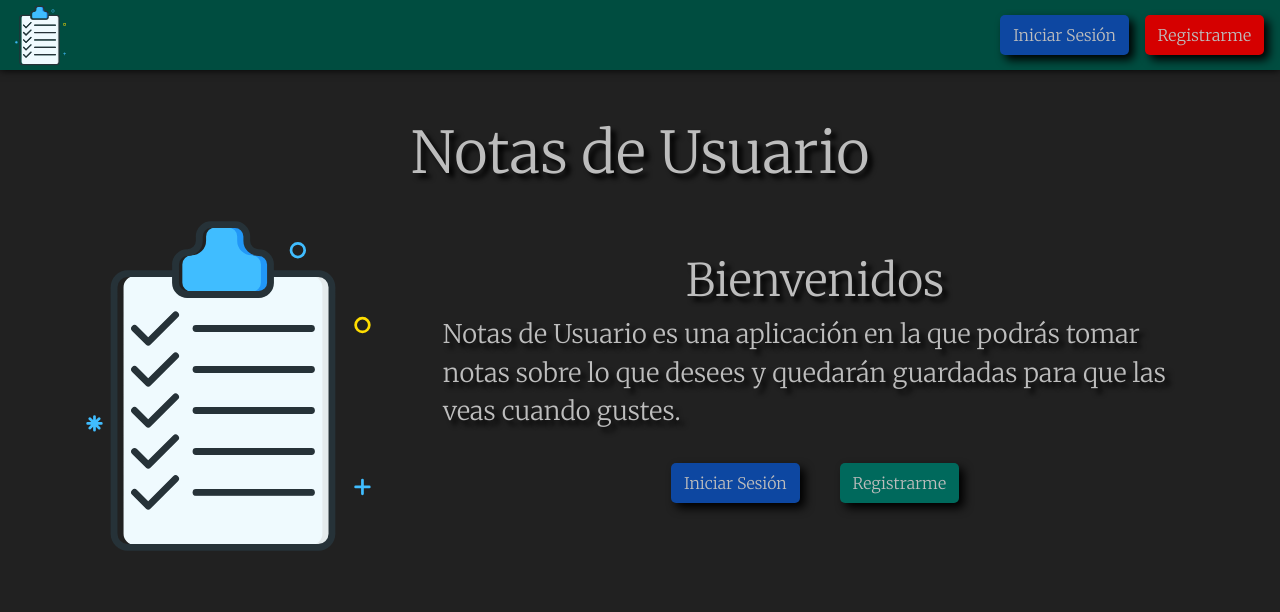
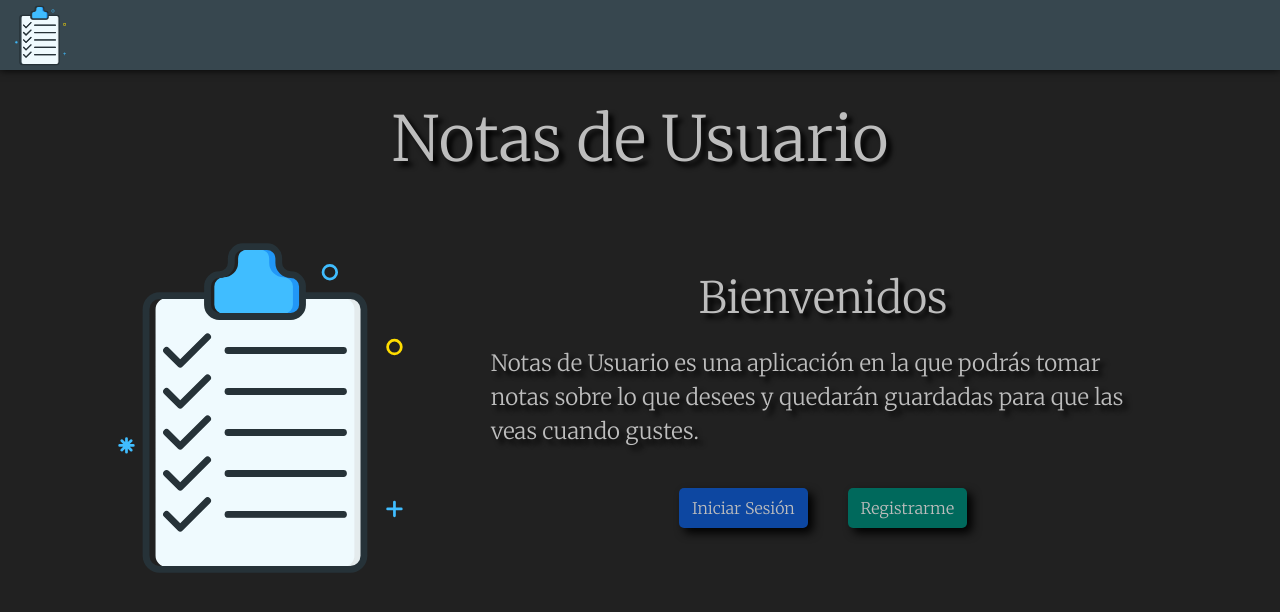
Before and after one commit to cris-al/user-notes-client, a React (Create React App) app: page / in a window 1280 px wide. Shown: the top 612 px of the page. Built offline with nearby package versions, Linux system fonts and the light colour scheme.

Commit message:
arreglos de estilos generales

```diff
--- a/src/App.js
+++ b/src/App.js
@@ -1,7 +1,7 @@
 import "bootstrap/dist/css/bootstrap.min.css";
 import "./App.css";
 import { Routes, Route } from "react-router-dom";
-import { privateRoutes } from "./routes/routes";
+import { privateRoutes, publicRoutes } from "./routes/routes";
 import Home from "./components/Home/Home";
 import Layout from "components/Layout/Layout";
 import Login from "./components/login/Login";
@@ -17,10 +17,10 @@ function App() {
       <div className="app">
         <WindowsSize>
           <Routes>
-            <Route exact path="/" element={<Main />} />
+            <Route exact path={publicRoutes.MAIN} element={<Main />} />
             <Route path={privateRoutes.HOME} element={<Home />} />
-            <Route path={privateRoutes.LOGIN} element={<Login />} />
-            <Route path={privateRoutes.REGISTER} element={<Register />} />
+            <Route path={publicRoutes.LOGIN} element={<Login />} />
+            <Route path={publicRoutes.REGISTER} element={<Register />} />
             <Route path={privateRoutes.NOTES} element={<Notes />} />
             <Route path={privateRoutes.CREATEFORM} element={<NotesForm />} />
             <Route
--- a/src/components/Header/Header.jsx
+++ b/src/components/Header/Header.jsx
@@ -1,6 +1,6 @@
 import Button from "../common/Button";
-import { privateRoutes } from "../../routes/routes";
-import {
+import { publicRoutes } from "routes/routes";
+import { LinkStyledButton,
   HeaderContainer,
   LinkStyled,
   LinksContainer,
@@ -19,20 +19,10 @@ export default function Header({ show, setShow }) {
   return (
     <HeaderContainer>
       <Image src={NotesIcon} alt="imagen" />
-      <div className="d-flex gap-3">
-        <Button
-          text="Iniciar Sesión"
-          onClick={handleShow}
-          backgroundColor={Colors.background.blue}
-          backgroundHover={Colors.hover.blue}
-        />
-        <Button
-          text="Registrarme"
-          onClick={handleShow}
-          backgroundColor={Colors.background.red}
-          backgroundHover={Colors.hover.red}
-        />
-      </div>
+      {/* <div className="d-flex gap-3">
+        <LinkStyledButton to={publicRoutes.LOGIN}>Iniciar Sesión</LinkStyledButton>
+        <LinkStyledButton to={publicRoutes.REGISTER}>Registrarme</LinkStyledButton>
+      </div> */}
       {/* <LinksContainer>
         <LinkStyled to={privateRoutes.NOTES}>
           <Paragraph>Notas</Paragraph>
--- a/src/components/Header/headerStyled/HeaderStyled.js
+++ b/src/components/Header/headerStyled/HeaderStyled.js
@@ -1,18 +1,12 @@
 import styled from "styled-components";
 import { Colors } from "../../../themes/themes";
 import { Link } from "react-router-dom";
-import { Navbar } from "react-bootstrap";
-
-export const NavBarStyled = styled(Navbar)`
-  background-color: ${Colors.background.blue};
-  box-shadow: 0 0 8px ${Colors.shadow.black};
-`;
 
 export const HeaderContainer = styled.div`
   display: flex;
   justify-content: space-between;
   align-items: center;
-  background-color: ${Colors.background.darkGreen};
+  background-color: ${Colors.background.darkGrey};
   height: 60px;
   padding-right: 1rem;
   padding-left: 0.5rem;
@@ -37,6 +31,17 @@ export const LinkStyled = styled(Link)`
   }
 `;
 
+export const LinkStyledButton = styled(Link)`
+  text-decoration: none;
+  color: ${Colors.word.grey};
+  border: 1px solid ${Colors.background.green};
+  border-radius: 5px;
+  padding: 0.5rem 1rem;
+  &:hover {
+    color: ${Colors.hover.grey};
+  }
+`;
+
 export const Paragraph = styled.p`
   font-size: 0.9rem;
 `;
--- a/src/components/Home/homeStyled/HomeStyled.js
+++ b/src/components/Home/homeStyled/HomeStyled.js
@@ -3,63 +3,19 @@ import { Colors } from "../../../themes/themes";
 
 export const HomeContainer = styled.div`
   display: flex;
+  justify-content: center;
+  align-items: center;
   flex-direction: column;
+  padding: 1rem 0.5rem;
+  width: 100%;
 `;
 
-export const Card = styled.div`
+export const NoteContainer = styled.div`
   display: flex;
   flex-direction: column;
-  padding: 0 1rem 1rem 1rem;
-  background-color: ${Colors.background.blue};
-  transition: 0.5s;
-  height: 220px;
-  box-shadow: 0 0 8px ${Colors.shadow.black};
-  @media screen and (min-width: 375px) {
-    height: 300px;
-  }
-`;
-
-export const Container = styled.div`
-  overflow-y: auto;
-  ::-webkit-scrollbar {
-    width: 5px;
-  }
-  ::-webkit-scrollbar-thumb {
-    background: ${Colors.background.green};
-    border-radius: 5px;
-  }
-  ::-webkit-scrollbar-thumb:hover {
-    background: ${Colors.hover.green};
-  }
-`;
-
-export const Div = styled.div`
-  margin: 1rem 0;
-`;
-
-export const Text = styled.h3`
-  font-size: 1.1rem;
-`;
-
-export const Paragraph = styled.p`
-  font-size: 0.9rem;
-`;
-
-export const Image = styled.img`
+  background-color: ${Colors.background.darkGrey};
+  height: 100vh;
   width: 100%;
-  height: 150px;
-  object-fit: cover;
-  border-radius: 5px;
-  &:hover {
-    box-shadow: 0 0 5px ${Colors.shadow.grey};
-  }
-  @media screen and (min-width: 375px) {
-    height: 240px;
-  }
-  @media screen and (min-width: 576px) {
-    height: 240px;
-    width: 240px;
-  }
 `;
 // export const CardContainer = styled.div`
 //   display: flex;
--- a/src/components/common/Title.jsx
+++ b/src/components/common/Title.jsx
@@ -1,9 +1,9 @@
 import styled from "styled-components";
-import { ResponsiveWidth } from "themes/themes";
+import { ResponsiveWidth, Colors } from "themes/themes";
 
 const Text = styled.h1`
   font-size: 1.8rem;
-  text-shadow: 2px 2px 10px black;
+  text-shadow: 5px 5px 5px ${Colors.shadow.black};
   @media screen and (min-width: ${ResponsiveWidth.sm}) {
     font-size: 2.3rem;
   }
--- a/src/components/main/Main.jsx
+++ b/src/components/main/Main.jsx
@@ -1,46 +1,32 @@
-import { useNavigate } from "react-router-dom";
-import { privateRoutes } from "routes/routes";
 import { MainContainer, Container2, Title, Container1, Image, Paragraph,
   ButtonContainer, SubTitle } from "./mainStyled/MainsStyled";
 import NotesIcon from "assets/notes-icon.svg";
 import Button from "components/common/Button";
 import { Colors } from "themes/themes";
+import { useMain } from "./hook/useMain";
+import { title, subTitle, paragraph, textButtonRegister, textButtonSession } from "./text/index";
 
 export default function Main() {
-  const navigate = useNavigate();
+  const { toLogin, toRegister } = useMain();
 
-  function toLogin() {
-    navigate(privateRoutes.LOGIN);
-  }
-
-  function toRegister() {
-    navigate(privateRoutes.REGISTER);
-  }
   return (
-    <MainContainer className="my-4 my-sm-5">
-      <div className="d-flex text-center">
-        <Title>Notas de Usuario</Title>
-      </div>
+    <MainContainer>
+      <Title>{title}</Title>
       <Container1>
         <div>
           <Image src={NotesIcon} alt="icono de notas" />
         </div>
         <Container2>
-          <SubTitle>Bienvenidos</SubTitle>
-          <Paragraph>
-            Notas de Usuario es una aplicación en la que podrás tomar notas
-            sobre lo que desees y quedarán guardadas para que las veas cuando
-            gustes.
-          </Paragraph>
+          <SubTitle>{subTitle}</SubTitle>
+          <Paragraph>{paragraph}</Paragraph>
           <ButtonContainer>
             <Button
-              text="Iniciar Sesión"
+              text={textButtonSession}
               onClick={toLogin}
               backgroundColor={Colors.background.blue}
               backgroundHover={Colors.hover.blue}
             />
-
-            <Button text="Registrarme" onClick={toRegister} />
+            <Button text={textButtonRegister} onClick={toRegister} />
           </ButtonContainer>
         </Container2>
       </Container1>
--- /dev/null
+++ b/src/components/main/hook/useMain.js
@@ -0,0 +1,15 @@
+import { publicRoutes } from "routes/routes";
+import { useNavigate } from "react-router-dom";
+
+export const useMain = () => {
+    const navigate = useNavigate();
+
+    function toLogin() {
+        navigate(publicRoutes.LOGIN);
+    }
+
+    function toRegister() {
+        navigate(publicRoutes.REGISTER);
+    }
+    return { toLogin, toRegister };
+};
--- a/src/components/main/mainStyled/MainsStyled.js
+++ b/src/components/main/mainStyled/MainsStyled.js
@@ -1,4 +1,5 @@
 import styled from "styled-components";
+import { Colors, ResponsiveWidth } from "themes/themes";
 
 export const MainContainer = styled.div`
   display: flex;
@@ -6,6 +7,17 @@ export const MainContainer = styled.div`
   justify-content: center;
   flex-direction: column;
   gap: 1rem;
+  padding: 1rem 0.5rem;
+  @media screen and (min-width: ${ResponsiveWidth.xs}) {
+    padding: 1.5rem 0.6rem;
+  }
+  @media screen and (min-width: ${ResponsiveWidth.lg}) {
+    gap: 2rem;
+  }
+  @media screen and (min-width: ${ResponsiveWidth.xl}) {
+    padding: 2rem;
+    gap: 3rem;
+  }
 `;
 
 export const Container2 = styled.div`
@@ -13,13 +25,16 @@ export const Container2 = styled.div`
   justify-content: center;
   align-items: center;
   flex-direction: column;
-  padding: 1.5rem;
-
-  @media screen and (min-width: 375px) {
+  padding: 0.5rem 1rem;
+  gap: 1rem;
+  @media screen and (min-width: ${ResponsiveWidth.xs}) {
     padding: 1rem 2.3rem;
   }
-  @media screen and (min-width: 768px) {
+  @media screen and (min-width: ${ResponsiveWidth.md}) {
     padding: 1.5rem 2.8rem;
+  }
+  @media screen and (min-width: ${ResponsiveWidth.lg}) {
+    gap: 1.5rem;
   }
 `;
 
@@ -28,80 +43,99 @@ export const Container1 = styled.div`
   justify-content: center;
   align-items: center;
   flex-direction: column;
-  @media screen and (min-width: 576px) {
+  gap: 1rem;
+  @media screen and (min-width: ${ResponsiveWidth.sm}) {
     flex-direction: row;
     padding: 1rem;
   }
-  @media screen and (min-width: 992px) {
+  @media screen and (min-width: ${ResponsiveWidth.lg}) {
     padding: 0 3rem;
   }
 `;
 
 export const Title = styled.h1`
-  font-size: 1.8rem;
-  text-shadow: 5px 5px 5px black;
-  @media screen and (min-width: 576px) {
-    font-size: 2.3rem;
+  font-size: 1.9rem;
+  text-shadow: 5px 5px 5px ${Colors.shadow.black};
+  @media screen and (min-width: ${ResponsiveWidth.xs}) {
+    font-size: 2.2rem;
   }
-  @media screen and (min-width: 768px) {
-    font-size: 2.6rem;
+  @media screen and (min-width: ${ResponsiveWidth.sm}) {
+    font-size: 2.7rem;
   }
-  @media screen and (min-width: 992px) {
-    font-size: 3.2rem;
+  @media screen and (min-width: ${ResponsiveWidth.md}) {
+    font-size: 3.1rem;
   }
-  @media screen and (min-width: 1200px) {
-    font-size: 3.6rem;
+  @media screen and (min-width: ${ResponsiveWidth.lg}) {
+    font-size: 3.5rem;
+  }
+  @media screen and (min-width: ${ResponsiveWidth.xl}) {
+    font-size: 3.9rem;
   }
 `;
+
 export const SubTitle = styled.h1`
   font-size: 1.4rem;
-  text-shadow: 5px 5px 5px black;
-  @media screen and (min-width: 576px) {
+  text-shadow: 5px 5px 5px ${Colors.shadow.black};
+  margin: auto;
+  @media screen and (min-width: ${ResponsiveWidth.xs}) {
+    font-size: 1.6rem;
+  }
+  @media screen and (min-width: ${ResponsiveWidth.sm}) {
     font-size: 1.8rem;
   }
-  @media screen and (min-width: 768px) {
+  @media screen and (min-width: ${ResponsiveWidth.md}) {
     font-size: 2.1rem;
   }
-  @media screen and (min-width: 992px) {
-    font-size: 2.5rem;
+  @media screen and (min-width: ${ResponsiveWidth.lg}) {
+    font-size: 2.4rem;
   }
-  @media screen and (min-width: 1200px) {
-    font-size: 2.8rem;
+  @media screen and (min-width: ${ResponsiveWidth.xl}) {
+    font-size: 2.7rem;
   }
 `;
 
 export const Paragraph = styled.p`
   font-size: 1rem;
-  text-shadow: 5px 5px 5px black;
-  @media screen and (min-width: 576px) {
+  text-shadow: 5px 5px 5px ${Colors.shadow.black};
+  margin: auto;
+  @media screen and (min-width: ${ResponsiveWidth.sm}) {
     font-size: 1.2rem;
   }
-  @media screen and (min-width: 768px) {
+  @media screen and (min-width: ${ResponsiveWidth.md}) {
+    font-size: 1.3rem;
+  }
+  @media screen and (min-width: ${ResponsiveWidth.xl}) {
     font-size: 1.4rem;
-  }
-  @media screen and (min-width: 1200px) {
-    font-size: 1.6rem;
   }
 `;
 
 export const Image = styled.img`
   width: 150px;
   height: 150px;
-  @media screen and (min-width: 576px) {
+  animation: img 3s;
+  @media screen and (min-width: ${ResponsiveWidth.sm}) {
     width: 180px;
     height: 180px;
   }
-  @media screen and (min-width: 768px) {
+  @media screen and (min-width: ${ResponsiveWidth.md}) {
     width: 240px;
     height: 240px;
   }
-  @media screen and (min-width: 992px) {
+  @media screen and (min-width: ${ResponsiveWidth.lg}) {
     width: 300px;
     height: 300px;
   }
-  @media screen and (min-width: 1200px) {
+  @media screen and (min-width: ${ResponsiveWidth.xl}) {
     width: 350px;
     height: 350px;
+  }
+  @keyframes img {
+    50% {
+      transform: scale(1.08);
+    }
+    100% {
+      transform: scale(1);
+    }
   }
 `;
 
@@ -110,7 +144,7 @@ export const ButtonContainer = styled.div`
   justify-content: center;
   gap: 1rem;
   padding: 1rem 0;
-  @media screen and (min-width: 992px) {
+  @media screen and (min-width: ${ResponsiveWidth.lg}) {
     gap: 2.5rem;
   }
 `;
--- /dev/null
+++ b/src/components/main/text/index.js
@@ -0,0 +1,9 @@
+export const title = "Notas de Usuario";
+
+export const subTitle = "Bienvenidos";
+
+export const paragraph = "Notas de Usuario es una aplicación en la que podrás tomar notas sobre lo que desees y quedarán guardadas para que las veas cuando gustes.";
+
+export const textButtonSession = "Iniciar Sesión";
+
+export const textButtonRegister = "Registrarme";
--- a/src/routes/routes.js
+++ b/src/routes/routes.js
@@ -1,10 +1,14 @@
 export const privateRoutes = {
   HOME: "/home",
-  LOGIN: "/login",
-  REGISTER: "/register",
   NOTES: "/notes",
   IMAGES: "/images",
   CREATEFORM: "/notes/create",
   EDITFORM: "/notes/edit",
   EDITFORMWITHID: "/notes/edit/:id",
 };
+
+export const publicRoutes = {
+  MAIN: "/",
+  LOGIN: "/login",
+  REGISTER: "/register",
+};
--- a/src/themes/themes.js
+++ b/src/themes/themes.js
@@ -7,6 +7,7 @@ export const Colors = {
     green: "#00695c",
     darkGreen: "#004d40",
     grey: "#424242",
+    darkGrey: "#37474f",
     blue: "#0d47a1",
     red: "#d50000",
   },
```
Also changed, not shown: src/components/Home/Home.jsx (+6 -26 lines).
